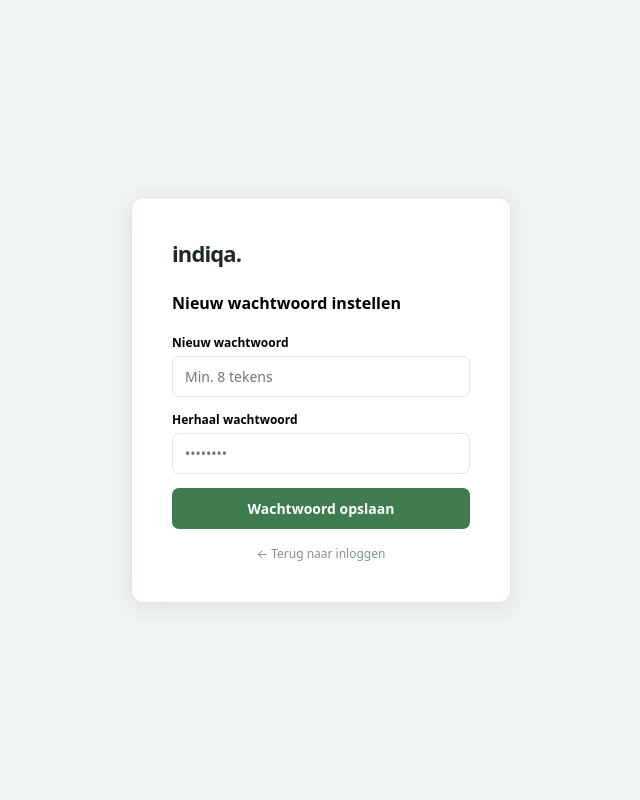
After one commit to MaikVeldman/hovenier-chatbot-demo, a Flask app: page /wachtwoord-reset/1 in a window 1280 px wide. The commit adds this page. Shown: the whole page, without its empty margins (319-959 px from the left). Run offline with Flask 3, Linux system fonts and the light colour scheme.

Commit message:
Wachtwoord vergeten flow
- DbPasswordReset tabel (token + vervaldatum + gebruikt flag)
- UserRepository: create_reset_token() en use_reset_token()
- Mailer: send_wachtwoord_reset_email()
- Routes: /wachtwoord-vergeten en /wachtwoord-reset/<token>
- Login pagina: Wachtwoord vergeten? link toegevoegd
- Token geldig 2 uur, eenmalig bruikbaar

Co-Authored-By: Claude Sonnet 4.6 <noreply@anthropic.com>

```diff
--- a/server.py
+++ b/server.py
@@ -321,6 +321,46 @@ def _unique_slug(base: str) -> str:
             slug = f"{base}{n}"
             n += 1
     return slug
+
+@app.route("/wachtwoord-vergeten", methods=["GET", "POST"])
+def wachtwoord_vergeten():
+    verzonden = False
+    if request.method == "POST":
+        email = (request.form.get("email") or "").strip().lower()
+        if email and "@" in email and _DB:
+            try:
+                from infrastructure.db.repositories.user_repository import UserRepository
+                from infrastructure.services.mailer import send_wachtwoord_reset_email
+                token = UserRepository().create_reset_token(email)
+                if token:
+                    reset_url = f"{BASE_URL}/wachtwoord-reset/{token}"
+                    send_wachtwoord_reset_email(email, reset_url)
+            except Exception as e:
+                print(f"[wachtwoord_vergeten] {e}")
+        verzonden = True  # altijd tonen (voorkomt e-mail enumeration)
+    return render_template("account/wachtwoord_vergeten.html", verzonden=verzonden)
+
+
+@app.route("/wachtwoord-reset/<token>", methods=["GET", "POST"])
+def wachtwoord_reset(token: str):
+    error = None
+    success = False
+    if request.method == "POST":
+        nieuw  = request.form.get("wachtwoord") or ""
+        nieuw2 = request.form.get("wachtwoord2") or ""
+        if len(nieuw) < 8:
+            error = "Wachtwoord moet minimaal 8 tekens bevatten."
+        elif nieuw != nieuw2:
+            error = "Wachtwoorden komen niet overeen."
+        else:
+            from infrastructure.db.repositories.user_repository import UserRepository
+            ok = UserRepository().use_reset_token(token, nieuw)
+            if ok:
+                success = True
+            else:
+                error = "Deze link is verlopen of al gebruikt. Vraag een nieuwe aan."
+    return render_template("account/wachtwoord_reset.html", token=token, error=error, success=success)
+
 
 @app.route("/aanmelden", methods=["GET", "POST"])
 def aanmelden():
--- /dev/null
+++ b/templates/account/wachtwoord_reset.html
@@ -0,0 +1,71 @@
+<!DOCTYPE html>
+<html lang="nl">
+<head>
+  <meta charset="UTF-8"/>
+  <meta name="viewport" content="width=device-width,initial-scale=1"/>
+  <title>Nieuw wachtwoord — Indiqa</title>
+  <style>
+:root {
+  --accent: #3E7C4F; --accent-hi: #2E5E3B;
+  --bg: #F0F4F1; --surface: #fff;
+  --text: #1C2B23; --text-3: #7A9882; --border: #DDE8DF;
+  --error-bg: #FDECEA; --error: #B94040;
+}
+*,*::before,*::after { box-sizing: border-box; margin: 0; padding: 0; }
+body {
+  font-family: system-ui, -apple-system, "Segoe UI", Arial, sans-serif;
+  background: var(--bg); min-height: 100vh;
+  display: flex; align-items: center; justify-content: center; padding: 24px;
+}
+.card {
+  background: var(--surface); border: 1px solid var(--border);
+  border-radius: 12px; padding: 40px; width: 100%; max-width: 380px;
+  box-shadow: 0 4px 20px rgba(28,43,35,.08);
+}
+.logo { font-size: 22px; font-weight: 700; color: #1C2B23; letter-spacing: -0.04em; margin-bottom: 24px; }
+h1 { font-size: 16px; font-weight: 700; margin-bottom: 20px; }
+label { display: block; font-size: 12px; font-weight: 600; margin-bottom: 5px; }
+input { display: block; width: 100%; padding: 10px 12px; border: 1px solid var(--border);
+        border-radius: 7px; font-size: 14px; font-family: inherit; outline: none;
+        margin-bottom: 14px; transition: border-color .12s; }
+input:focus { border-color: var(--accent); }
+.btn { display: block; width: 100%; padding: 11px; background: var(--accent); color: #fff;
+       border: none; border-radius: 7px; font-size: 14px; font-weight: 600; cursor: pointer;
+       font-family: inherit; transition: background .12s; }
+.btn:hover { background: var(--accent-hi); }
+.error { background: var(--error-bg); color: var(--error); border-radius: 7px;
+         padding: 10px 14px; font-size: 13px; margin-bottom: 16px; }
+.ok { background: #E8F4EB; color: var(--accent); border-radius: 7px;
+      padding: 12px 16px; font-size: 13px; line-height: 1.5; }
+.back { display: block; text-align: center; margin-top: 16px; font-size: 12px;
+        color: var(--text-3); text-decoration: none; }
+.back:hover { color: var(--text); }
+  </style>
+</head>
+<body>
+  <div class="card">
+    <div class="logo">indiqa.</div>
+    {% if success %}
+      <div class="ok">
+        Je wachtwoord is gewijzigd. Je kunt nu inloggen met je nieuwe wachtwoord.
+      </div>
+      <a class="back" href="/beheer/login">Naar inloggen →</a>
+    {% else %}
+      <h1>Nieuw wachtwoord instellen</h1>
+      {% if error %}
+        <div class="error">{{ error }}</div>
+      {% endif %}
+      <form method="POST">
+        <label for="wachtwoord">Nieuw wachtwoord</label>
+        <input type="password" id="wachtwoord" name="wachtwoord"
+               placeholder="Min. 8 tekens" required/>
+        <label for="wachtwoord2">Herhaal wachtwoord</label>
+        <input type="password" id="wachtwoord2" name="wachtwoord2"
+               placeholder="••••••••" required/>
+        <button class="btn" type="submit">Wachtwoord opslaan</button>
+      </form>
+      <a class="back" href="/beheer/login">← Terug naar inloggen</a>
+    {% endif %}
+  </div>
+</body>
+</html>
--- a/templates/admin/login.html
+++ b/templates/admin/login.html
@@ -118,6 +118,11 @@ input:focus { border-color: var(--accent); }
       <label for="password">Wachtwoord</label>
       <input type="password" id="password" name="password" autocomplete="current-password" required/>
       <button class="btn" type="submit">Inloggen</button>
+      <div style="text-align:center;margin-top:14px;">
+        <a href="/wachtwoord-vergeten" style="font-size:12px;color:var(--text-3);text-decoration:none;">
+          Wachtwoord vergeten?
+        </a>
+      </div>
     </form>
   </div>
 </body>
```
Also changed, not shown: infrastructure/db/db_models.py (+13 -0 lines), infrastructure/db/repositories/user_repository.py (+44 -0 lines), infrastructure/services/mailer.py (+45 -0 lines), templates/account/wachtwoord_vergeten.html (added, +62 -0 lines).
